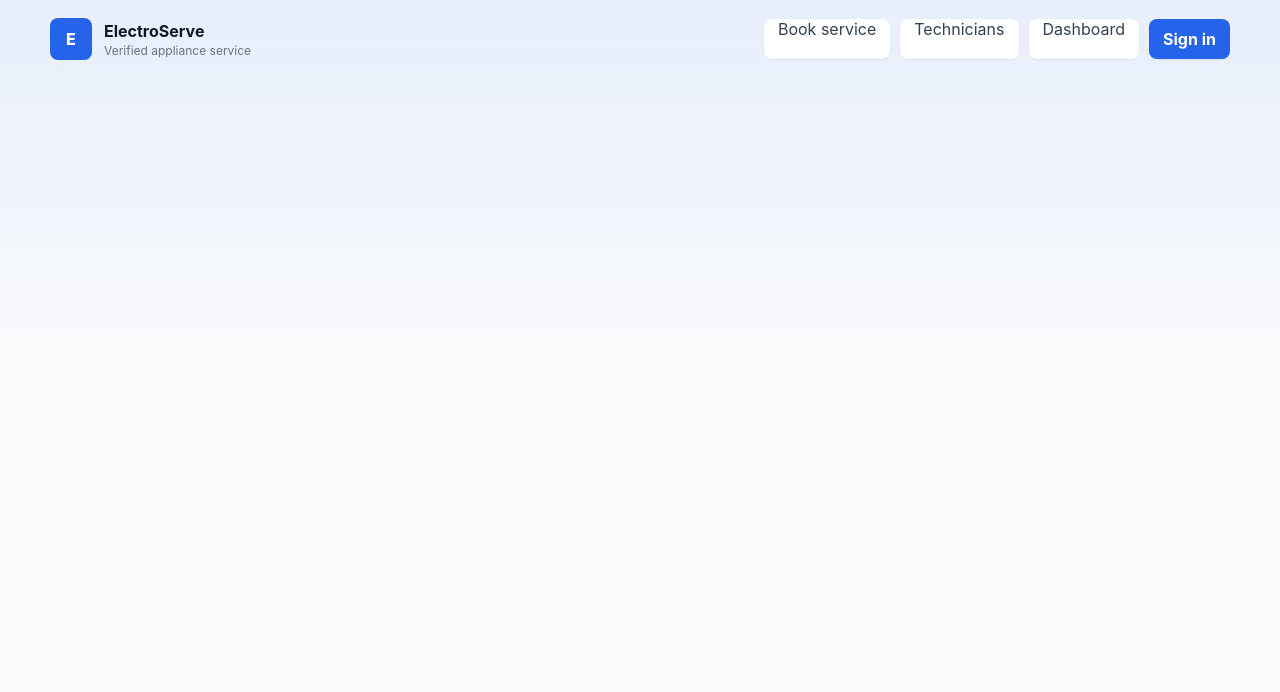
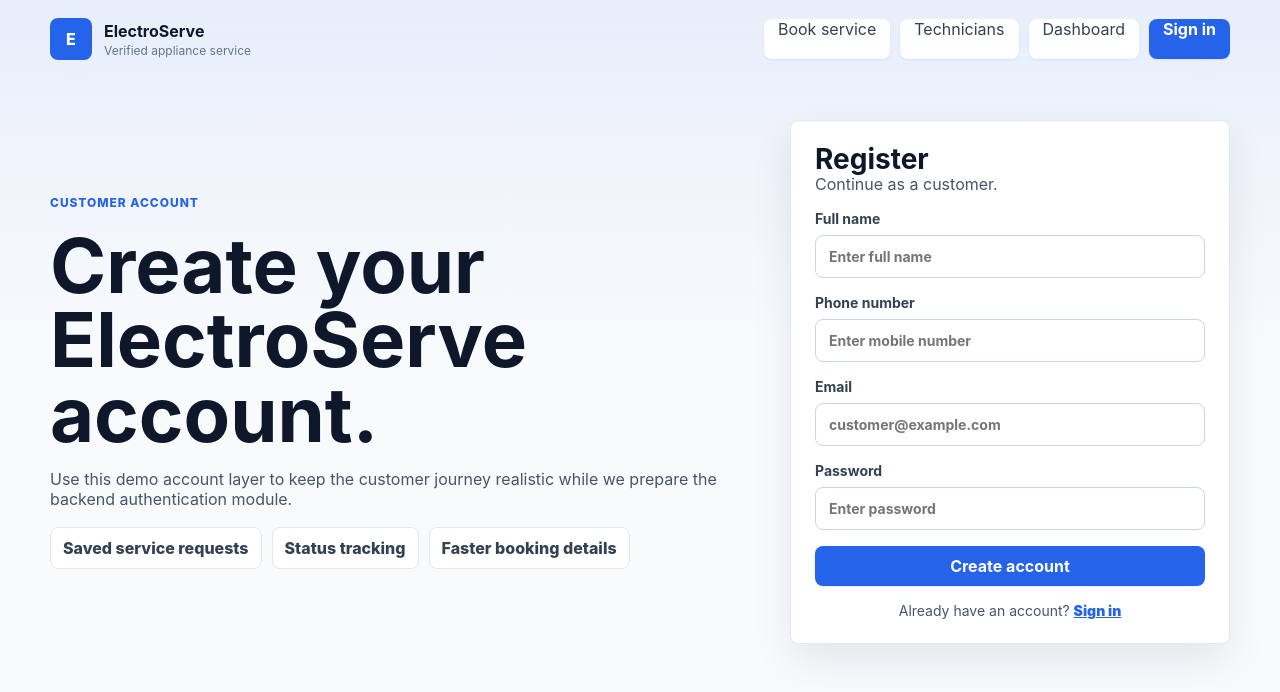
Before and after one commit to meghamandoli/electroserve, a React (Vite) app: page /register in a window 1280 px wide. Shown: the top 692 px of the page. Built offline with nearby package versions, Linux system fonts and the light colour scheme.

Commit message:
Add customer auth screens

```diff
--- a/src/App.css
+++ b/src/App.css
@@ -75,7 +75,8 @@
 .nav-actions a,
 .nav-actions button,
 .primary-link,
-.confirm-button {
+.confirm-button,
+.user-chip {
   min-height: 40px;
   border: 0;
   border-radius: 8px;
@@ -88,17 +89,24 @@
   cursor: pointer;
 }
 
-.nav-actions a.active {
+.nav-actions a.active:not(.signin-link) {
   color: #2563eb;
   box-shadow: inset 0 0 0 1px rgba(37, 99, 235, 0.22);
 }
 
 .nav-actions button,
-.primary-link,
+.nav-actions .signin-link,
 .confirm-button {
   color: #ffffff;
   background: #2563eb;
   font-weight: 700;
+}
+
+.user-chip {
+  color: #0f766e;
+  background: #ccfbf1;
+  font-size: 14px;
+  font-weight: 800;
 }
 
 .page-shell {
@@ -106,6 +114,7 @@
 }
 
 .hero-section,
+.auth-section,
 .section-grid,
 .booking-workspace,
 .technician-section,
@@ -489,6 +498,71 @@ textarea:focus {
   min-width: 160px;
 }
 
+.auth-section {
+  display: grid;
+  grid-template-columns: minmax(0, 1fr) minmax(320px, 440px);
+  gap: 28px;
+  align-items: center;
+  padding-bottom: 64px;
+}
+
+.auth-copy {
+  display: grid;
+  gap: 18px;
+}
+
+.auth-copy h1 {
+  margin-top: 0;
+}
+
+.auth-copy p,
+.auth-card p {
+  color: #475569;
+}
+
+.auth-benefits {
+  display: flex;
+  gap: 10px;
+  flex-wrap: wrap;
+}
+
+.auth-benefits span {
+  border: 1px solid #e2e8f0;
+  border-radius: 8px;
+  padding: 10px 12px;
+  background: #ffffff;
+  color: #334155;
+  font-weight: 800;
+}
+
+.auth-card {
+  display: grid;
+  gap: 16px;
+  border: 1px solid #e2e8f0;
+  border-radius: 8px;
+  padding: 24px;
+  background: #ffffff;
+  box-shadow: 0 18px 42px rgba(15, 23, 42, 0.08);
+}
+
+.auth-card h2 {
+  font-size: 28px;
+}
+
+.auth-card .confirm-button {
+  width: 100%;
+}
+
+.auth-switch {
+  text-align: center;
+  font-size: 14px;
+}
+
+.auth-switch a {
+  color: #2563eb;
+  font-weight: 900;
+}
+
 .form-error,
 .success-message {
   grid-column: 1 / -1;
@@ -710,6 +784,7 @@ textarea:focus {
 
   .topbar,
   .hero-section,
+  .auth-section,
   .booking-workspace,
   .confirmation-panel,
   .booking-card {
--- a/src/App.jsx
+++ b/src/App.jsx
@@ -3,6 +3,7 @@ import { BrowserRouter, Route, Routes } from 'react-router-dom'
 import Topbar from './components/Topbar'
 import { appliances, companies, technicians } from './data/catalog'
 import { getStatusLabel } from './data/statuses'
+import AuthPage from './pages/AuthPage'
 import ConfirmationPage from './pages/ConfirmationPage'
 import DashboardPage from './pages/DashboardPage'
 import HomePage from './pages/HomePage'
@@ -11,6 +12,7 @@ import TechniciansPage from './pages/TechniciansPage'
 import './App.css'
 
 const storageKey = 'electroserveBookings'
+const userStorageKey = 'electroserveCurrentUser'
 
 function normalizeBooking(booking) {
   const legacyStatusMap = {
@@ -36,6 +38,10 @@ function App() {
     const storedBookings = window.localStorage.getItem(storageKey)
     return storedBookings ? JSON.parse(storedBookings).map(normalizeBooking) : []
   })
+  const [currentUser, setCurrentUser] = useState(() => {
+    const storedUser = window.localStorage.getItem(userStorageKey)
+    return storedUser ? JSON.parse(storedUser) : null
+  })
   const [form, setForm] = useState({
     pincode: '110001',
     name: '',
@@ -50,6 +56,14 @@ function App() {
   useEffect(() => {
     window.localStorage.setItem(storageKey, JSON.stringify(bookings))
   }, [bookings])
+
+  useEffect(() => {
+    if (currentUser) {
+      window.localStorage.setItem(userStorageKey, JSON.stringify(currentUser))
+    } else {
+      window.localStorage.removeItem(userStorageKey)
+    }
+  }, [currentUser])
 
   const matches = useMemo(() => {
     return technicians.filter((technician) => {
@@ -117,11 +131,59 @@ function App() {
     )
   }
 
+  function registerUser(authForm) {
+    const nextUser = {
+      name: authForm.name,
+      email: authForm.email,
+      phone: authForm.phone,
+      role: 'customer',
+    }
+    setCurrentUser(nextUser)
+    return nextUser
+  }
+
+  function loginUser(authForm) {
+    const nextUser = {
+      name: authForm.email.split('@')[0] || 'Customer',
+      email: authForm.email,
+      phone: '',
+      role: 'customer',
+    }
+    setCurrentUser(nextUser)
+    return nextUser
+  }
+
+  function logoutUser() {
+    setCurrentUser(null)
+  }
+
   return (
     <BrowserRouter>
       <main className="app-shell">
-        <Topbar />
+        <Topbar currentUser={currentUser} logoutUser={logoutUser} />
         <Routes>
+          <Route
+            path="/login"
+            element={
+              <AuthPage
+                authMode="login"
+                currentUser={currentUser}
+                loginUser={loginUser}
+                registerUser={registerUser}
+              />
+            }
+          />
+          <Route
+            path="/register"
+            element={
+              <AuthPage
+                authMode="register"
+                currentUser={currentUser}
+                loginUser={loginUser}
+                registerUser={registerUser}
+              />
+            }
+          />
           <Route
             path="/"
             element={
--- a/src/components/Topbar.jsx
+++ b/src/components/Topbar.jsx
@@ -1,6 +1,6 @@
 import { NavLink } from 'react-router-dom'
 
-function Topbar() {
+function Topbar({ currentUser, logoutUser }) {
   return (
     <nav className="topbar">
       <NavLink className="brand" to="/" aria-label="ElectroServe home">
@@ -14,7 +14,14 @@ function Topbar() {
         <NavLink to="/book-service">Book service</NavLink>
         <NavLink to="/technicians">Technicians</NavLink>
         <NavLink to="/dashboard">Dashboard</NavLink>
-        <button type="button">Sign in</button>
+        {currentUser ? (
+          <>
+            <span className="user-chip">{currentUser.name}</span>
+            <button type="button" onClick={logoutUser}>Logout</button>
+          </>
+        ) : (
+          <NavLink className="signin-link" to="/login">Sign in</NavLink>
+        )}
       </div>
     </nav>
   )
--- /dev/null
+++ b/src/pages/AuthPage.jsx
@@ -0,0 +1,116 @@
+import { useState } from 'react'
+import { Link, useNavigate } from 'react-router-dom'
+
+function AuthPage({ authMode, currentUser, loginUser, registerUser }) {
+  const navigate = useNavigate()
+  const isRegister = authMode === 'register'
+  const [authError, setAuthError] = useState('')
+  const [authForm, setAuthForm] = useState({
+    name: '',
+    email: '',
+    phone: '',
+    password: '',
+  })
+
+  function updateAuthForm(event) {
+    const { name, value } = event.target
+    setAuthForm((current) => ({ ...current, [name]: value }))
+    setAuthError('')
+  }
+
+  function submitAuth(event) {
+    event.preventDefault()
+    const requiredFields = isRegister ? ['name', 'email', 'phone', 'password'] : ['email', 'password']
+    const hasMissingField = requiredFields.some((field) => !authForm[field])
+
+    if (hasMissingField) {
+      setAuthError('Please fill all required fields to continue.')
+      return
+    }
+
+    const nextUser = isRegister ? registerUser(authForm) : loginUser(authForm)
+    if (nextUser) {
+      navigate('/dashboard')
+    }
+  }
+
+  return (
+    <section className="auth-section page-shell">
+      <div className="auth-copy">
+        <span className="eyebrow">Customer account</span>
+        <h1>{isRegister ? 'Create your ElectroServe account.' : 'Welcome back to ElectroServe.'}</h1>
+        <p>
+          Use this demo account layer to keep the customer journey realistic while we prepare
+          the backend authentication module.
+        </p>
+        <div className="auth-benefits">
+          <span>Saved service requests</span>
+          <span>Status tracking</span>
+          <span>Faster booking details</span>
+        </div>
+      </div>
+
+      <form className="auth-card" onSubmit={submitAuth}>
+        <div>
+          <h2>{isRegister ? 'Register' : 'Sign in'}</h2>
+          <p>{currentUser ? `Currently signed in as ${currentUser.name}.` : 'Continue as a customer.'}</p>
+        </div>
+
+        {isRegister && (
+          <>
+            <label>
+              Full name
+              <input name="name" value={authForm.name} onChange={updateAuthForm} placeholder="Enter full name" />
+            </label>
+            <label>
+              Phone number
+              <input
+                name="phone"
+                value={authForm.phone}
+                onChange={updateAuthForm}
+                inputMode="tel"
+                placeholder="Enter mobile number"
+              />
+            </label>
+          </>
+        )}
+
+        <label>
+          Email
+          <input
+            name="email"
+            type="email"
+            value={authForm.email}
+            onChange={updateAuthForm}
+            placeholder="customer@example.com"
+          />
+        </label>
+        <label>
+          Password
+          <input
+            name="password"
+            type="password"
+            value={authForm.password}
+            onChange={updateAuthForm}
+            placeholder="Enter password"
+          />
+        </label>
+
+        {authError && <p className="form-error">{authError}</p>}
+
+        <button className="confirm-button" type="submit">
+          {isRegister ? 'Create account' : 'Sign in'}
+        </button>
+
+        <p className="auth-switch">
+          {isRegister ? 'Already have an account?' : 'New to ElectroServe?'}{' '}
+          <Link to={isRegister ? '/login' : '/register'}>
+            {isRegister ? 'Sign in' : 'Create account'}
+          </Link>
+        </p>
+      </form>
+    </section>
+  )
+}
+
+export default AuthPage
```
